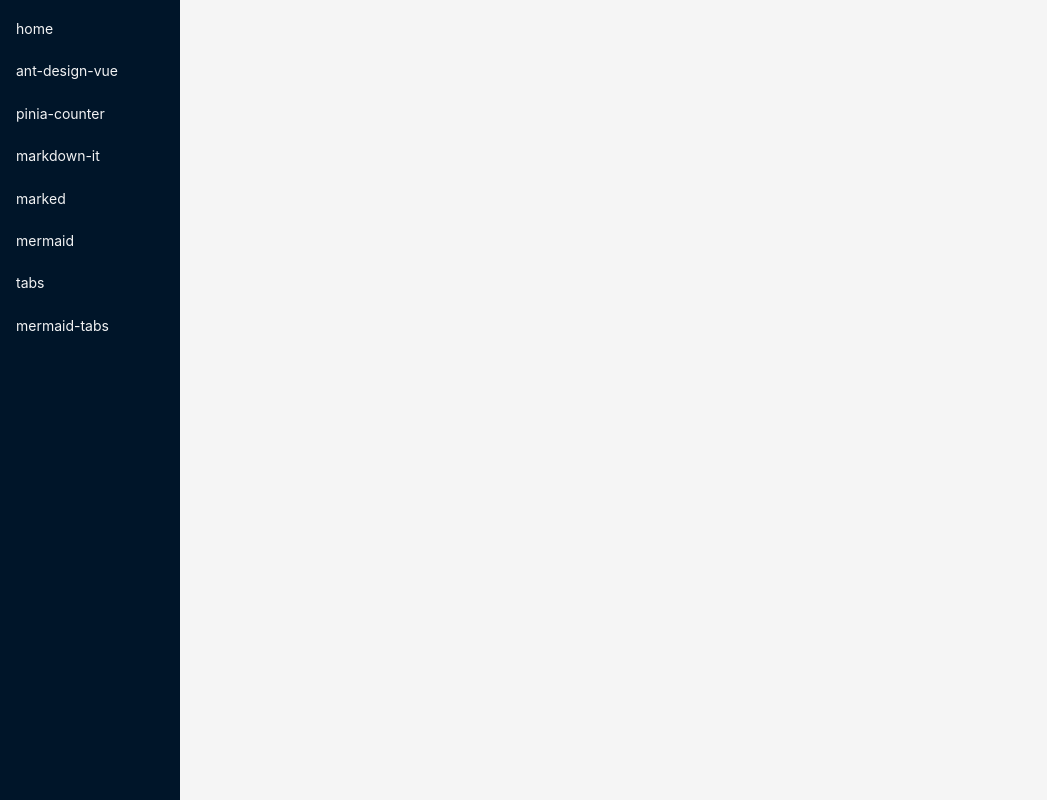
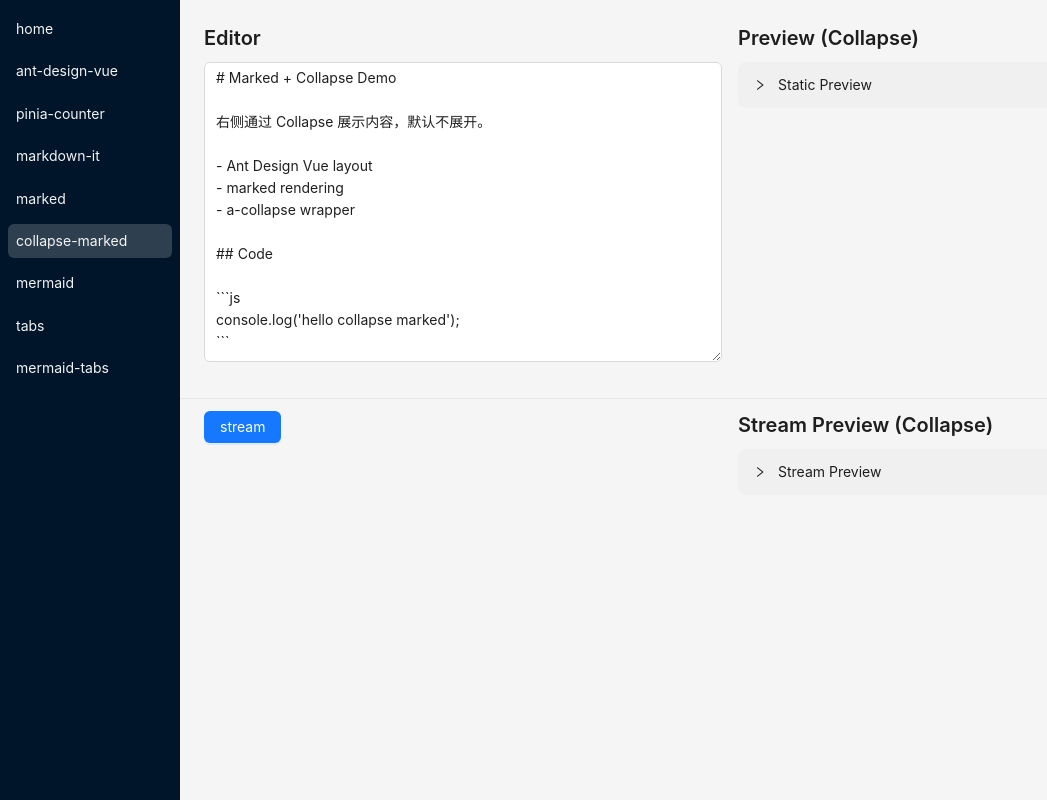
Before and after one commit to yokewang/vue3-ant-learn, a Vue app: page /collapse-marked in a window 1280 px wide. Shown: the whole page, without its empty margins (0-1047 px from the left). Built offline with nearby package versions, Linux system fonts and the light colour scheme.

Commit message:
add collapse marked

```diff
--- a/src/router/index.js
+++ b/src/router/index.js
@@ -4,6 +4,7 @@
 import PiniaCounterView from '../views/PiniaCounterView.vue'
 import MarkdownItView from '../views/MarkdownItView.vue'
 import MarkedView from '../views/MarkedView.vue'
+import CollapseMarkedView from '../views/CollapseMarkedView.vue'
 import MermaidView from '../views/MermaidView.vue'
 import TabsView from '../views/TabsView.vue'
 import MermaidTabsView from '../views/MermaidTabsView.vue'
@@ -37,6 +38,11 @@
       component: MarkedView,
     },
     {
+      path: '/collapse-marked',
+      name: 'collapse-marked',
+      component: CollapseMarkedView,
+    },
+    {
       path: '/mermaid',
       name: 'mermaid',
       component: MermaidView,
--- /dev/null
+++ b/src/views/CollapseMarkedView.vue
@@ -0,0 +1,119 @@
+<script setup>
+import { ref, onBeforeUnmount, watch, nextTick } from 'vue'
+import MarkedViewer from '../components/MarkedViewer.vue'
+
+const text = ref(`# Marked + Collapse Demo
+
+右侧通过 Collapse 展示内容，默认不展开。
+
+- Ant Design Vue layout
+- marked rendering
+- a-collapse wrapper
+
+## Code
+
+\`\`\`js
+console.log('hello collapse marked');
+\`\`\`
+
+[Ant Design Vue](https://antdv.com/)
+`)
+
+const streamText = ref('')
+const streaming = ref(false)
+let streamTimer = null
+
+const panelHeight = 300
+
+const streamContainerEl = ref(null)
+
+function startStream() {
+  if (streaming.value) return
+  streaming.value = true
+  streamText.value = ''
+  const content = text.value || ''
+  let index = 0
+  const step = () => {
+    if (index >= content.length) {
+      clearInterval(streamTimer)
+      streamTimer = null
+      streaming.value = false
+      return
+    }
+    streamText.value += content[index]
+    index += 1
+  }
+  streamTimer = setInterval(step, 20)
+}
+
+onBeforeUnmount(() => {
+  if (streamTimer) {
+    clearInterval(streamTimer)
+    streamTimer = null
+  }
+})
+
+watch(streamText, async () => {
+  await nextTick()
+  const el = streamContainerEl.value
+  if (el) {
+    el.scrollTop = el.scrollHeight
+  }
+})
+</script>
+
+<template>
+  <div style="padding: 24px">
+    <a-row :gutter="16">
+      <a-col :span="12">
+        <a-typography-title :level="4">Editor</a-typography-title>
+        <a-textarea v-model:value="text" :style="{ height: panelHeight + 'px' }" />
+      </a-col>
+      <a-col :span="12">
+        <a-typography-title :level="4">Preview (Collapse)</a-typography-title>
+        <a-collapse :bordered="false">
+          <a-collapse-panel key="static" header="Static Preview">
+            <div class="light-border" :style="{ height: panelHeight + 'px' }">
+              <MarkedViewer :source="text" />
+            </div>
+          </a-collapse-panel>
+        </a-collapse>
+      </a-col>
+    </a-row>
+  </div>
+  <a-divider class="compact-divider" />
+  <div style="padding: 0 24px 24px">
+    <a-row :gutter="16">
+      <a-col :span="12">
+        <a-button type="primary" @click="startStream" :loading="streaming">stream</a-button>
+      </a-col>
+      <a-col :span="12">
+        <a-typography-title :level="4">Stream Preview (Collapse)</a-typography-title>
+        <a-collapse :bordered="false">
+          <a-collapse-panel key="stream" header="Stream Preview">
+            <div
+              ref="streamContainerEl"
+              class="light-border"
+              :style="{ height: panelHeight + 'px' }"
+            >
+              <MarkedViewer :source="streamText" />
+            </div>
+          </a-collapse-panel>
+        </a-collapse>
+      </a-col>
+    </a-row>
+  </div>
+</template>
+
+<style scoped>
+.light-border {
+  border: 1px solid rgba(0, 0, 0, 0.08);
+  border-radius: 6px;
+  padding: 12px;
+  box-sizing: border-box;
+  overflow-y: auto;
+}
+.compact-divider {
+  margin: 12px 0;
+}
+</style>
```
